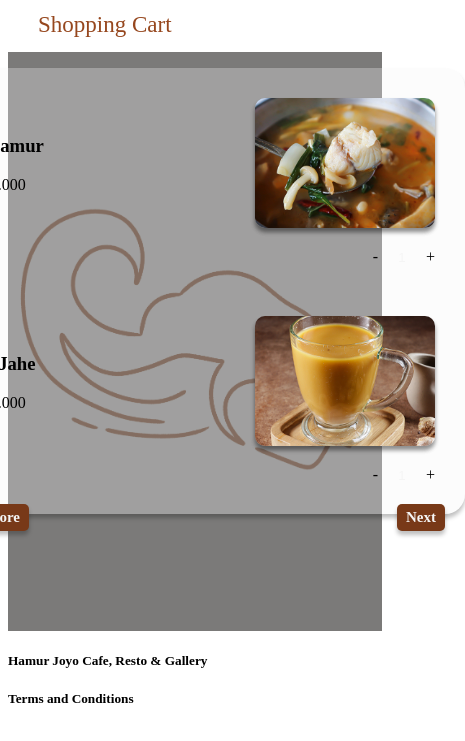
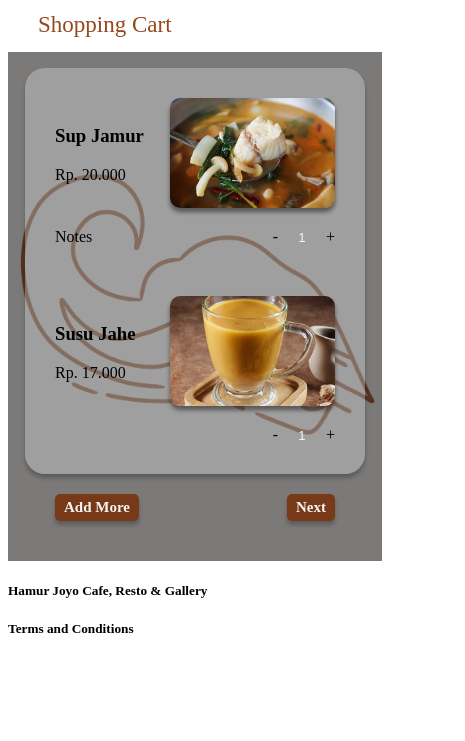
Before and after one commit to dikarizki55/hamurjoyo, a plain HTML site: page cart/index.html in a window 390 px wide. Shown: the part 47-788 px from the top of the page, 465 px wide, since content can reach past the window. Drawn offline with Linux system fonts and the light colour scheme.

Commit message:
bissmillah final

```diff
--- a/cart/payment/style.css
+++ b/cart/payment/style.css
@@ -71,6 +71,7 @@
 }
 
 .cartcontainer {
+  width: 480px;
   display: flex;
   align-items: center;
   justify-content: center;
@@ -82,8 +83,14 @@
   padding: 30px;
 }
 
+@media (max-width: 641px) {
+  .cartcontainer {
+    width: 90%;
+  }
+}
+
 .cartlist {
-  width: 480px;
+  width: 100%;
   display: flex;
   align-items: center;
   justify-content: center;
@@ -102,11 +109,17 @@
 }
 
 .contentinside .button {
-  width: 500px;
+  width: 200px;
   display: flex;
   align-items: center;
   justify-content: center;
   margin-top: -30px;
+}
+
+@media (max-width: 641px) {
+  .contentinside .button {
+    margin-top: 0px;
+  }
 }
 
 .contentinside .button a {
--- a/cart/style.css
+++ b/cart/style.css
@@ -48,6 +48,12 @@
   }
 }
 
+@media (max-width: 641px) {
+  .contentinside {
+    padding-bottom: 40px;
+  }
+}
+
 .content h1 {
   align-self: flex-start;
   font-family: "Kaushan Script";
@@ -91,6 +97,12 @@
   gap: 20px;
 }
 
+@media (max-width: 641px) {
+  .cartlist {
+    width: 280px;
+  }
+}
+
 .desc {
   width: 100%;
   display: flex;
@@ -109,6 +121,13 @@
   border-radius: 10px;
   box-shadow: 0px 4px 4px 0px rgba(0, 0, 0, 0.25),
     0px 4px 4px 0px rgba(0, 0, 0, 0.25);
+}
+
+@media (max-width: 641px) {
+  .desc img {
+    width: 165px;
+    height: 110px;
+  }
 }
 
 .note {
@@ -134,6 +153,13 @@
   margin-top: -30px;
 }
 
+@media (max-width: 641px) {
+  .contentinside .button {
+    width: 280px;
+    margin-top: 0px;
+  }
+}
+
 .contentinside .button a {
   z-index: 1;
   font-size: 15px;
--- /dev/null
+++ b/signup/style.css
@@ -0,0 +1,120 @@
+body {
+  margin: 0;
+  padding: 0;
+}
+
+.content {
+  background-image: url("img/background.PNG");
+  background-repeat: no-repeat;
+  background-size: cover;
+  background-position: right;
+  position: relative;
+  width: 100%;
+  margin-top: 55px;
+}
+
+/* @media (max-width: 641px) {
+  .content {
+    margin-top: 20px;
+  }
+} */
+
+.content::before {
+  content: "";
+  position: absolute;
+  left: 0px;
+  top: 0px;
+  width: 100%;
+  height: 100%;
+  background: rgba(35, 34, 32, 0.6);
+  z-index: 0;
+}
+
+.content > * {
+  z-index: 1;
+  position: relative;
+}
+
+.contentinside {
+  display: flex;
+  align-items: center;
+  justify-content: center;
+  padding: 50px;
+}
+
+@media (min-height: 800px) {
+  .footer {
+    position: absolute;
+    width: 100vw;
+    bottom: 15px;
+    justify-content: center;
+    gap: 75px;
+    padding: 0;
+  }
+}
+
+.form {
+  padding: 50px;
+  border-radius: 20px;
+  background: rgba(245, 245, 245, 0.3);
+  box-shadow: 0px 4px 4px 0px rgba(0, 0, 0, 0.25);
+  display: flex;
+  align-items: flex-start;
+  justify-content: center;
+  flex-direction: column;
+  gap: 35px;
+}
+
+.form h1 {
+  font-family: "Kaushan Script";
+  font-size: 30px;
+  margin: 0;
+  margin-bottom: 8px;
+}
+
+.form h3 {
+  margin: 0;
+}
+
+.form input {
+  padding: 5px;
+  font-size: 14px;
+  background: none;
+  border: none;
+  border-bottom: 1px solid #f5f5f5;
+  margin-top: 5px;
+  color: #f5f5f5;
+}
+
+.form input:focus {
+  outline: none !important;
+  border: none;
+  border-bottom: 1px solid #f5f5f5;
+}
+
+.form input::placeholder {
+  color: #a3a3a3;
+}
+
+.button {
+  cursor: pointer;
+  align-self: flex-end;
+  font-size: 12px;
+  color: #f5f5f5;
+  padding: 8px 10px;
+  font-weight: 700;
+  text-decoration: none;
+  border-radius: 5px;
+  background: linear-gradient(
+      0deg,
+      rgba(0, 0, 0, 0.2) 0%,
+      rgba(0, 0, 0, 0.2) 100%
+    ),
+    #96471e;
+  box-shadow: 0px 4px 4px 0px rgba(0, 0, 0, 0.25);
+}
+
+.button:hover {
+  background-color: #5a270b;
+  color: grey;
+}
```
Also changed, not shown: about/index.html (+1 -1 lines), signup/index.html (added, +45 -0 lines), signup/img/background.PNG (added), 1 other file.
